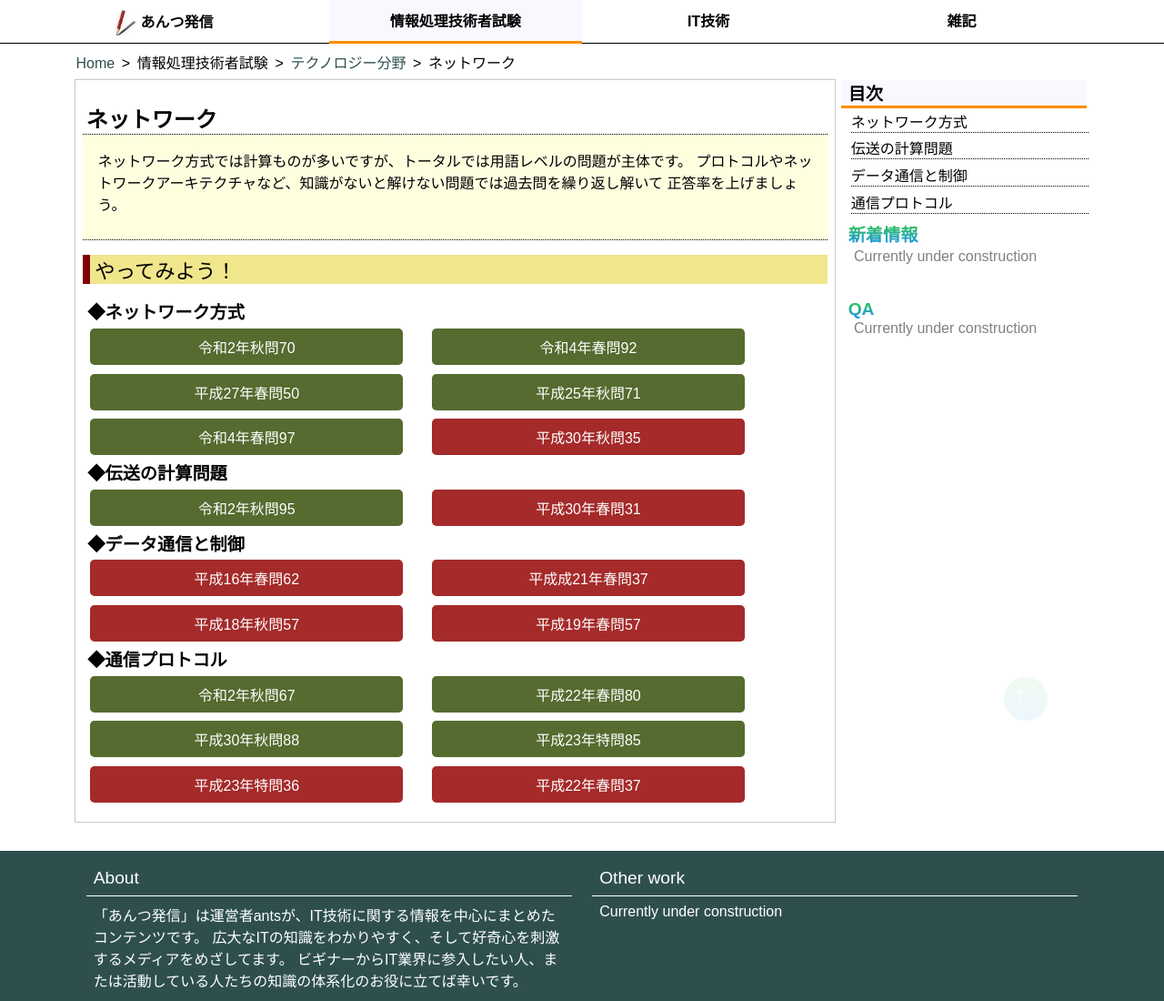
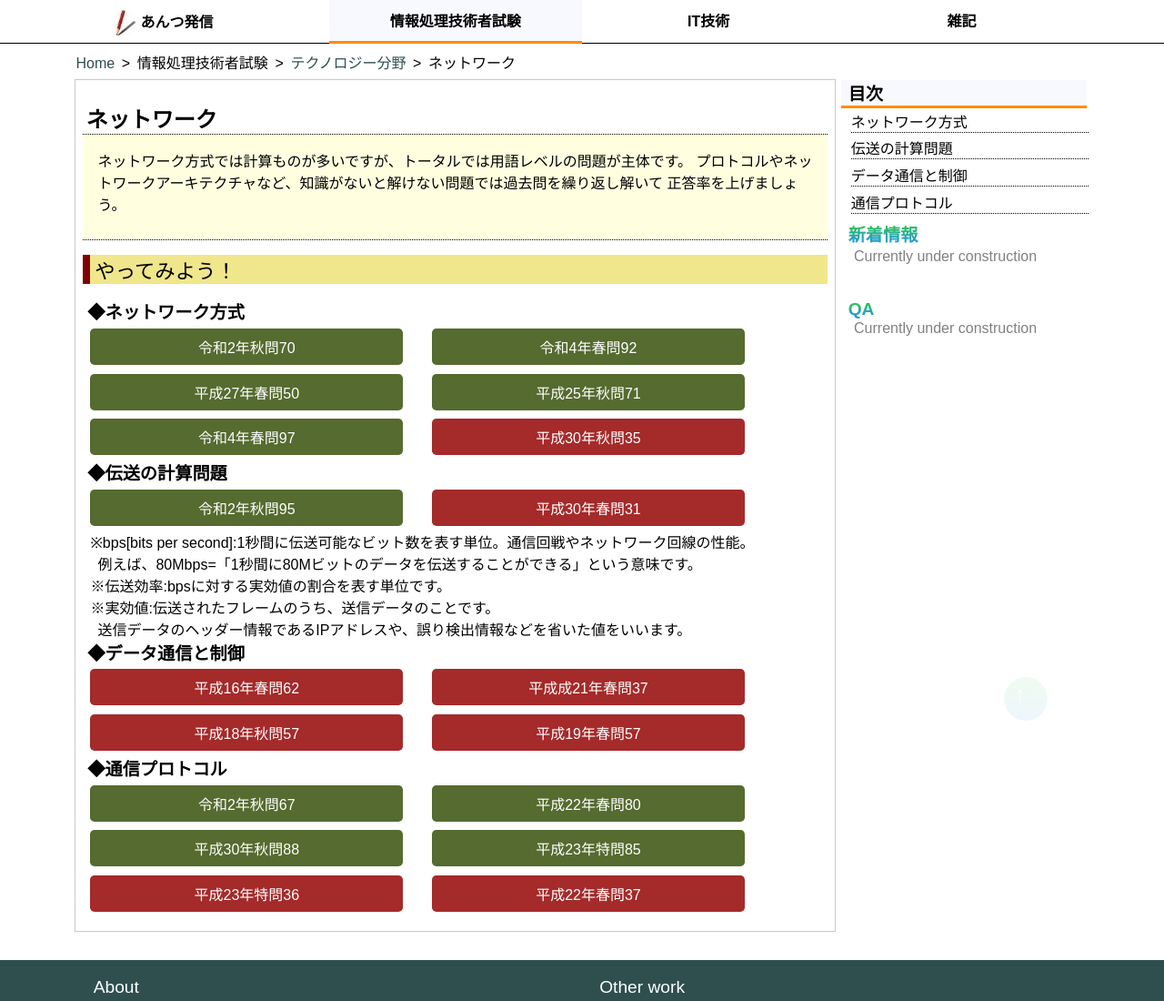
Before and after one commit to antladybug/antladybug, a plain HTML site: page FE_Tec_6.html in a window 1280 px wide. Shown: the top 1100 px of the page at 91% size. Drawn offline with Linux system fonts and the light colour scheme.

Commit message:
add network info.

```diff
--- a/FE_Tec_6.html
+++ b/FE_Tec_6.html
@@ -60,6 +60,11 @@
 					<div class ="tryBoxItem"><a href = "https://www.itpassportsiken.com/bunya.php?m=22&s=1&no=10" target = "_blank">令和2年秋問95</a></div>
 					<div class ="tryBoxItem" style = "background-color: brown!important;"><a href = "https://www.fe-siken.com/bunya.php?m=10&s=1&no=5" target = "_blank">平成30年春問31</a></div>
 				</div>
+				<div class = "indent1rem">※bps[bits per second]:1秒間に伝送可能なビット数を表す単位。通信回戦やネットワーク回線の性能。</div>
+				<div class = "indent1rem">&ensp;例えば、80Mbps=「1秒間に80Mビットのデータを伝送することができる」という意味です。</div>
+				<div class = "indent1rem">※伝送効率:bpsに対する実効値の割合を表す単位です。</div>
+				<div class = "indent1rem">※実効値:伝送されたフレームのうち、送信データのことです。</div>
+				<div class = "indent1rem">&ensp;送信データのヘッダー情報であるIPアドレスや、誤り検出情報などを省いた値をいいます。</div>
 				<div id = "3"  class = "tryTitle">◆データ通信と制御</div>
 				<div class = "tryBox">
 					<div class ="tryBoxItem" style = "background-color: brown!important;"><a href = "https://www.fe-siken.com/bunya.php?m=10&s=2&no=50" target = "_blank">平成16年春問62</a></div>
```
